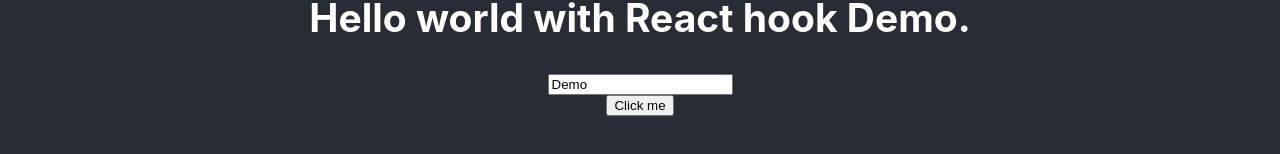
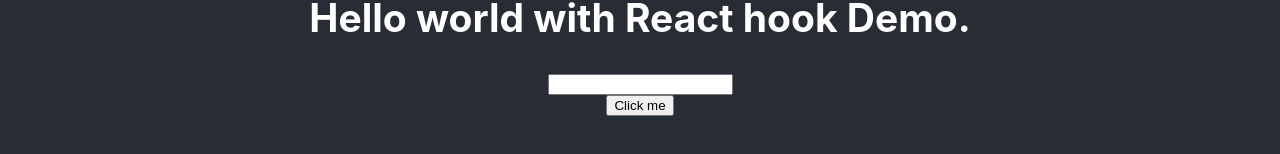
Before and after one commit to tquang1211/react-hook-basic, a React (Create React App) app: page / in a window 1280 px wide. Shown: the part 166-320 px from the top of the page. Built offline with nearby package versions, Linux system fonts and the light colour scheme.

Commit message:
Sử dụng State và useState trong React Hook

```diff
--- a/src/App.js
+++ b/src/App.js
@@ -1,19 +1,27 @@
 import logo from './logo.svg';
 import './App.css';
 import Nav from './views/Nav';
+import { useState } from 'react';
+// import React, { useState } from 'react';
 
 // 1 component: template + logic
 // JSX là 1 đoạn code html trong 1 file js
 // babel biên dịch html
 
 //function App() {
-const App = () => { //dùng function component, còn nếu dùng class thì là class App extens...
-  let name = 'Demo';
+const App = () => { //dùng function component, còn nếu dùng class thì là class App extends...
+  let [name, setName] = useState('Demo'); //[a1, b1, c1, ....]
+  const [address, setAddress] = useState('');
 
   const handleEventClick = (event) => {
-    console.log('>>> click me', event.target.value);
+    setName(address);
   }
 
+  const handleOnChangeInput = (event) => {
+    setAddress(event.target.value);
+  }
+
+  //re-render
   return (
     <>
       <div className="App">
@@ -23,7 +31,7 @@ const App = () => { //dùng function component, còn nếu dùng class thì là
           <h2>
             Hello world with React hook {name}.
           </h2>
-          <input type='text' value='Demo' onClick={(event) => handleEventClick(event)} />
+          <input type='text' value={address} onChange={(event) => handleOnChangeInput(event)} />
           <button type='button' onClick={(event) => handleEventClick(event)}>Click me</button>
           {/* <button type='button' onClick={handleEventClick}>Click me</button> */}
         </header>
```
